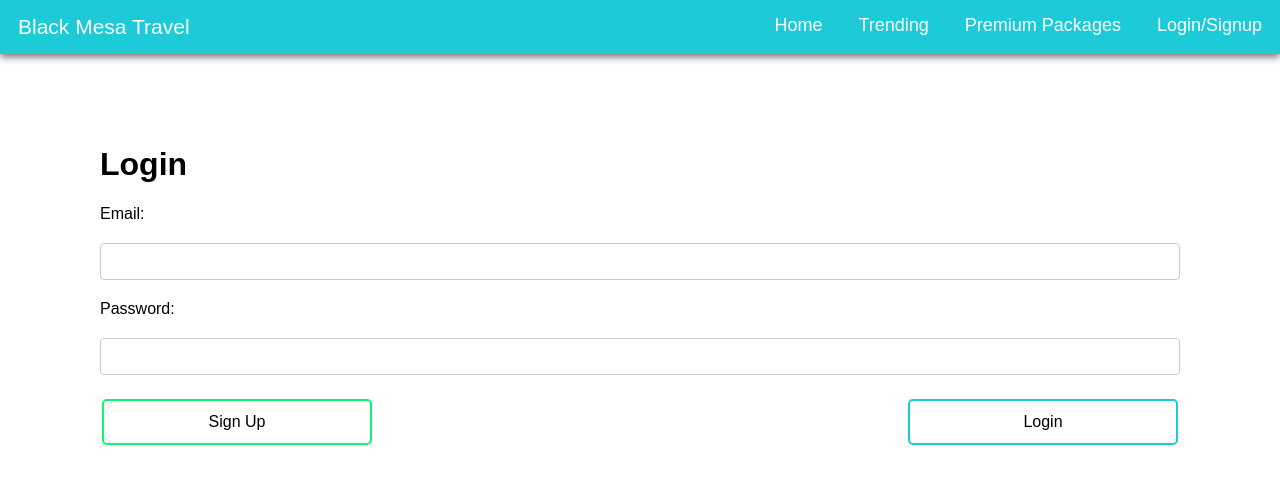
After one commit to ladybugsjdk/travelagency, a PHP site: page /login.html in a window 1280 px wide. The commit adds this page. Shown: the top 484 px of the page. Run offline with PHP 8.4, Linux system fonts and the light colour scheme.

Commit message:
created login and signup page

```diff
--- a/index.html
+++ b/index.html
@@ -13,8 +13,8 @@
   <!-- Navigation Bar -->
   <ul class="navbar">
     <li id="navbranding" class="navitem"><a href="#index.html">Black Mesa Travel</a></li>
-    <li class="navitem"><a href="#">Login</a></li>
-    <li class="navitem"><a href="#">Packages</a></li>
+    <li class="navitem"><a href="#">Login/Signup</a></li>
+    <li class="navitem"><a href="#">Premium Packages</a></li>
     <li class="navitem"><a href="#">Trending</a></li>
     <li class="navitem"><a href="#index.html">Home</a></li>
   </ul>
@@ -127,6 +127,8 @@
         </div>
         </form>
   </div>
+
+  <div class="build"></div>
   <script>
     $(document).ready(function(){
       $("#showForm").click(function(){  //when "Help me Choose" is clicked
--- /dev/null
+++ b/login.css
@@ -0,0 +1,103 @@
+body {
+    font-family: Arial, Helvetica, sans-serif;
+    margin: 0;
+    padding: 0;
+}
+
+/***********
+Nav Bar section
+***********/
+.navbar {
+    list-style-type: none;
+    margin: 0;
+    padding: 0;
+    position: fixed;
+    top: 0;
+    width: 100%;
+    overflow: auto;
+    z-index: 1000;
+    background-color: #1CCAD8;
+    -webkit-box-shadow: 0px 3px 7px 0px rgba(0,0,0,0.55);
+    -moz-box-shadow: 0px 3px 7px 0px rgba(0,0,0,0.55);
+    box-shadow: 0px 3px 7px 0px rgba(0,0,0,0.55);
+}
+
+#navbranding {
+    float: left;
+    font-size: 21px;
+}
+
+.navitem {
+    float: right;
+    font-size: 18px;
+}
+
+
+.navbar li a {
+    text-decoration: none;
+    display: block;
+    color: white;
+    text-align: center;
+    padding: 15px 18px;
+}
+
+/**************
+Login
+**************/
+.login {
+    margin-top: 75px;
+    padding: 50px 100px;
+}
+input[type=text], input[type=password] {
+    width: 100%;
+    padding: 10px 15px;
+    margin: 20px 0;
+    display: inline-block;
+    border: 1px solid #ccc;
+    border-radius: 4px;
+    box-sizing: border-box;
+}
+
+.registerbtn {
+    background-color: white;
+    border: none;
+    color: black;
+    border: 2px solid #0CF574;
+    border-radius: 5px;
+    padding: 12px 22px;
+    text-align: center;
+    text-decoration: none;
+    float: left;
+    width: 25%;
+    font-size: 16px;
+    margin: 4px 2px;
+    -webkit-transition-duration: 0.4s;
+    transition-duration: 0.4s;
+    cursor: pointer;
+}
+
+.registerbtn:hover {
+    background-color: #0CF574;
+    color: white;
+}
+.loginbtn {
+    background-color: white;
+    border: none;
+    color: black;
+    border: 2px solid #1CCAD8;
+    border-radius: 5px;
+    padding: 12px 22px;
+    text-align: center;
+    text-decoration: none;
+    float: right;
+    width: 25%;
+    font-size: 16px;
+    margin: 4px 2px;
+    -webkit-transition-duration: 0.4s;
+    transition-duration: 0.4s;
+    cursor: pointer;
+}
+.loginbtn:hover {
+    background-color: #1CCAD8;
+    color: white;
+}
--- /dev/null
+++ b/login.html
@@ -0,0 +1,52 @@
+<!DOCTYPE html>
+<html>
+<head>
+  <meta charset="utf-8">
+  <meta http-equiv="X-UA-Compatible" content="IE=edge">
+  <title>Mesa Travel</title>
+  <meta name="viewport" content="width=device-width, initial-scale=1">
+  <link rel="stylesheet" type="text/css" media="screen" href="login.css">
+  <script src="https://ajax.googleapis.com/ajax/libs/jquery/3.3.1/jquery.min.js"></script>
+  <script src="main.js"></script>
+</head>
+<body>
+  <!-- Navigation Bar -->
+  <ul class="navbar">
+    <li id="navbranding" class="navitem"><a href="#index.html">Black Mesa Travel</a></li>
+    <li class="navitem"><a href="#">Login/Signup</a></li>
+    <li class="navitem"><a href="#">Premium Packages</a></li>
+    <li class="navitem"><a href="#">Trending</a></li>
+    <li class="navitem"><a href="#index.html">Home</a></li>
+  </ul>
+
+  <!-- Login - Current Users-->
+  <div class="login">
+    <h1>Login</h1>
+    <form>
+        Email: <input type="text" name="email" class="loginform"><br>
+        Password: <input type="password" name="password" class="loginform"><br>
+        <div class="register" style="opacity: 0; height: 0;">
+            Verify Password: <input type="password" name="password" class="loginform"><br>
+            First Name: <input type="text" name="fname" class="loginform"><br>
+            Last Name: <input type="text" name="fname" class="loginform"><br>
+        </div>
+        <button type="button" class="registerbtn">Sign Up</button>
+        <button type="button" class="loginbtn">Login</button>
+    </form>
+  </div>
+
+
+  <script>
+    $(document).ready(function(){
+        $(".registerbtn").click(function(){  //when "Help me Choose" is clicked
+            $(".register").animate({  //hides the "help me choose"
+                height: '100%',
+                opacity: '1'
+            });
+            document.getElementsByTagName("h1")[0].innerHTML = "Register";
+        });
+    });
+
+  </script>
+</body>
+</html>
```
Also changed, not shown: main.css (+17 -0 lines).
